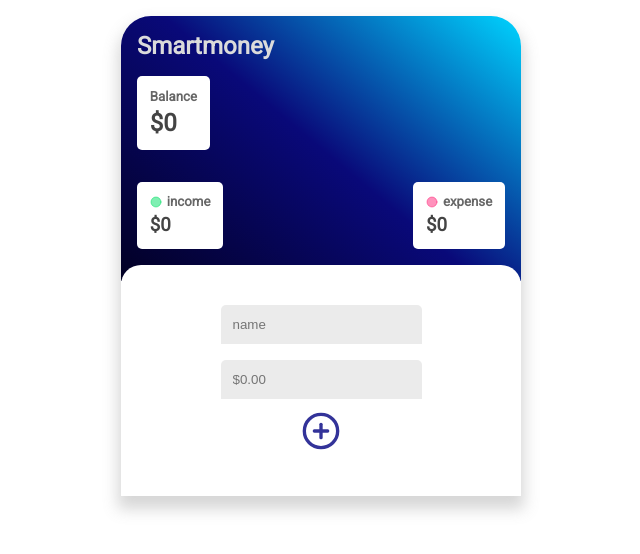
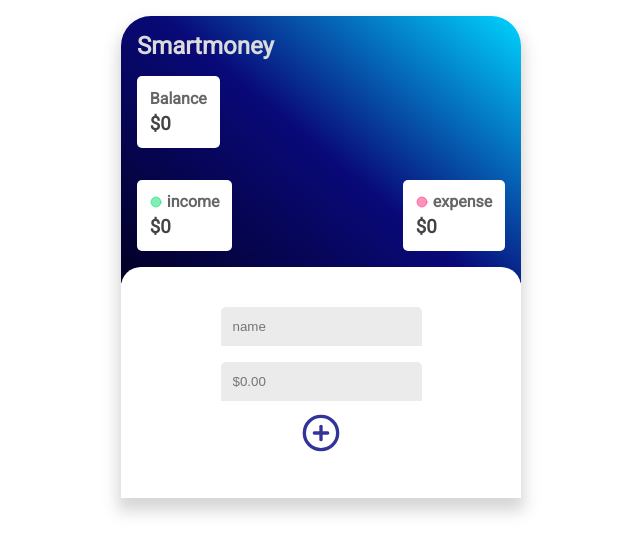
Before and after one commit to AndrewTownsley/budget-app, a plain HTML site: page index.html in a window 1280 px wide. Shown: the whole page, without its empty margins (319-959 px from the left). Drawn offline with nearby package versions, Linux system fonts and the light colour scheme.

Commit message:
Aded aria label to add transaction button.  Changed h5 to h2.

```diff
--- a/index.html
+++ b/index.html
@@ -4,6 +4,7 @@
   <meta charset="UTF-8">
   <meta http-equiv="X-UA-Compatible" content="IE=edge">
   <meta name="viewport" content="width=device-width, initial-scale=1.0">
+  <meta name="description" content="A basic application for tracking financial transactions.  Total income and expenses are tracked, as well as an overall balance.  Budget items can be easily created and deleted.">
   <title>Budget App</title>
   <link rel="stylesheet" href="styles/styles.css">
   <script src="https://unpkg.com/feather-icons"></script>
@@ -16,16 +17,16 @@
     <section class="data-display">
       <h1>Smartmoney</h1>
       <div class="balance">
-        <h5>Balance</h5>
-        <h2 id="balance">$0.00</h2>
+        <h2>Balance</h2>
+        <h3 id="balance">$0.00</h3>
       </div>
       <div class="in-exp-container">
         <div class="income">
-          <h5><i data-feather="circle"></i>income</h5>
+          <h2><i data-feather="circle"></i>income</h2>
           <h3 id="income">$0.00</h3>
         </div>
         <div class="expense">
-          <h5><i data-feather="circle"></i>expense</h5>
+          <h2><i data-feather="circle"></i>expense</h2>
           <h3 id="expense">$0.00</h3>
         </div>
       </div>
--- a/styles/styles.scss
+++ b/styles/styles.scss
@@ -51,7 +51,8 @@ h1 {
         border-radius: 5px;
         background-color: #fff;
         color: #444;
-        h5 {
+        h2 {
+            font-size: 1rem;
             display: flex;
             justify-content: space-between;
             align-items: center;
```
Also changed, not shown: styles/styles.css, 1 other file.
